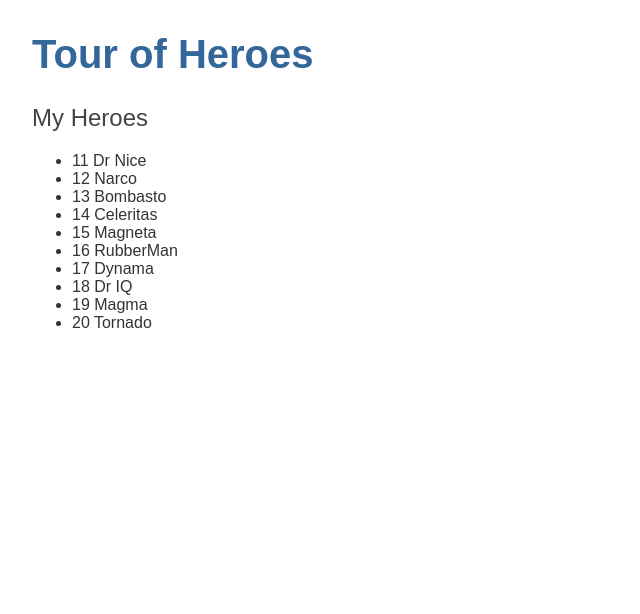
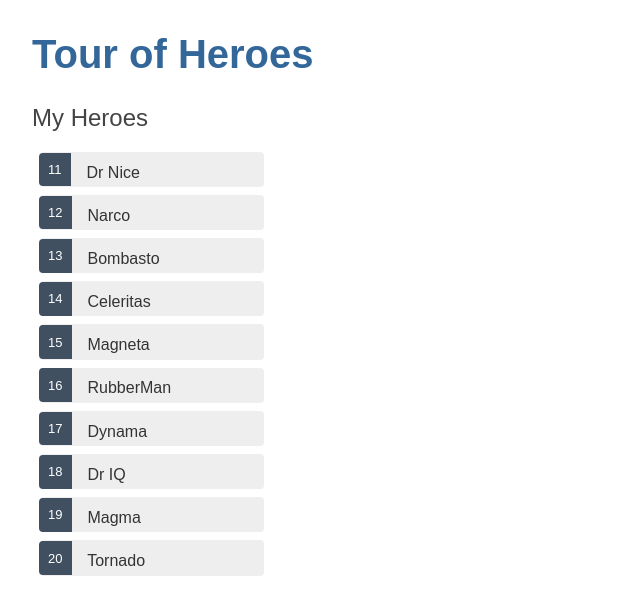
Before and after one commit to lilianaods/angular-tour-of-heroes, an Angular app: page / in a window 1280 px wide. Shown: the top 614 px of the page, without its empty margins (0-640 px from the left). Built offline with nearby package versions, Linux system fonts and the light colour scheme.

Commit message:
feat: add hero viewing details

```diff
--- a/src/app/heroes/heroes.component.css
+++ b/src/app/heroes/heroes.component.css
@@ -0,0 +1,58 @@
+/* HeroesComponent's private CSS styles */
+.heroes {
+  margin: 0 0 2em 0;
+  list-style-type: none;
+  padding: 0;
+  width: 15em;
+}
+
+.heroes li {
+  cursor: pointer;
+  position: relative;
+  left: 0;
+  background-color: #EEE;
+  margin: .5em;
+  padding: .3em 0;
+  height: 1.6em;
+  border-radius: 4px;
+}
+
+.heroes li:hover {
+  color: #2c3a41;
+  background-color: #e6e6e6;
+  left: .1em;
+}
+
+.heroes li.selected {
+  background-color: black;
+  color: white;
+}
+
+.heroes li.selected:hover {
+  background-color: #505050;
+  color: white;
+}
+
+.heroes li.selected:active {
+  background-color: black;
+  color: white;
+}
+
+.heroes .badge {
+  display: inline-block;
+  font-size: small;
+  color: white;
+  padding: 0.8em 0.7em 0 0.7em;
+  background-color:#405061;
+  line-height: 1em;
+  position: relative;
+  left: -1px;
+  top: -4px;
+  height: 1.8em;
+  margin-right: .8em;
+  border-radius: 4px 0 0 4px;
+}
+
+input {
+  padding: .5rem;
+}
--- a/src/app/heroes/heroes.component.html
+++ b/src/app/heroes/heroes.component.html
@@ -1,6 +1,14 @@
 <h2>My Heroes</h2>
 <ul class="heroes">
-  <li *ngFor="let hero of heroes">
+  <li *ngFor="let hero of heroes" (click)="onSelect(hero)" [class.selected]="hero === selectedHero">
     <span class="badge">{{hero.id}}</span> {{hero.name}}
   </li>
 </ul>
+<div *ngIf="selectedHero">
+  <h2>{{selectedHero.name | uppercase}} Details</h2>
+  <div><span>id: </span>{{selectedHero.id}}</div>
+  <div>
+    <label for="hero-name">Hero name: </label>
+    <input id="hero-name" [(ngModel)]="selectedHero.name" placeholder="name">
+  </div>
+</div>
--- a/src/app/heroes/heroes.component.ts
+++ b/src/app/heroes/heroes.component.ts
@@ -9,9 +9,14 @@ import { HEROES } from '../mock-heroes';
 })
 export class HeroesComponent implements OnInit {
   heroes = HEROES;
+  selectedHero?: Hero;
 
   constructor() { }
 
   ngOnInit(): void {
   }
+
+  onSelect(hero: Hero): void {
+    this.selectedHero = hero;
+  }
 }
```
